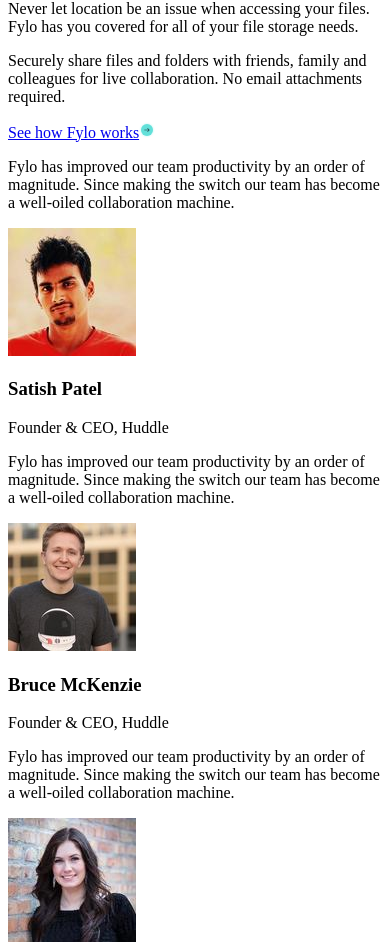
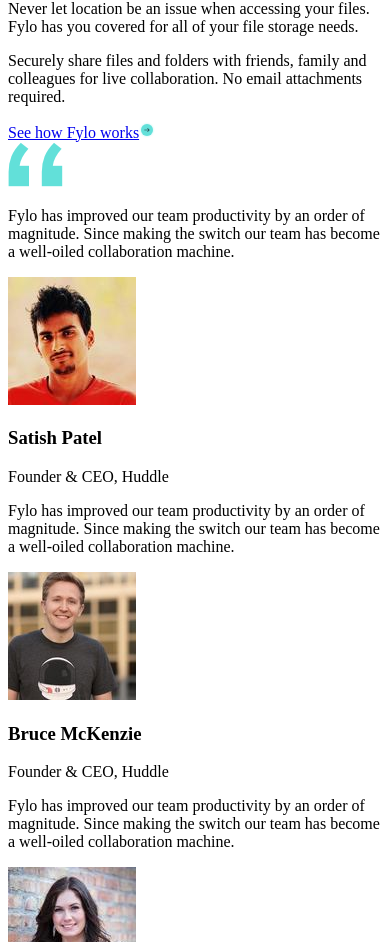
Before and after one commit to GretaRa/fylo, a JavaScript app: page / in a window 390 px wide. Shown: the part 2354-3296 px from the top of the page. Built offline with nearby package versions, Linux system fonts and the light colour scheme; the HTML template or start-up script is replaced by a standard one.

Commit message:
Update responsiveness

```diff
--- a/src/components/MotivationSection.js
+++ b/src/components/MotivationSection.js
@@ -3,10 +3,10 @@
 
 const MotivationSection = () => {
 	return (
-		<div className="bg-primary-main flex flex-col md:flex-row items-center justify-center px-10 py-32 gap-16">
+		<div className="bg-primary-main flex flex-col lg:flex-row items-center justify-center px-10 py-32 gap-16">
 			<img src={Illustration} alt="collaboration" />
 			<div className="flex flex-col items-start gap-5">
-				<h1 className="max-w-md text-lg md:text-4xl font-special font-bold">
+				<h1 className="max-w-md text-2xl md:text-4xl font-special font-bold">
 					Stay productive, wherever you are
 				</h1>
 				<p className="max-w-lg text-sm md:text-base">
--- a/src/components/Review.js
+++ b/src/components/Review.js
@@ -1,7 +1,7 @@
 const Review = ({ review }) => {
 	const { body, image, name, title } = review;
 	return (
-		<div className="bg-primary-testimonials p-7 flex flex-col gap-5 rounded-md shadow-md shadow-primary-intro">
+		<div className="bg-primary-testimonials p-7 flex flex-col gap-5 rounded-md shadow-md shadow-primary-intro z-50">
 			<p className="text-sm max-w-xs">{body}</p>
 			<div className="flex gap-3">
 				<img className="rounded-full w-8 h-8" src={image} alt={name} />
--- a/src/components/ReviewGrid.js
+++ b/src/components/ReviewGrid.js
@@ -2,11 +2,14 @@
 import Profile1 from "../images/profile-1.jpg";
 import Profile2 from "../images/profile-2.jpg";
 import Profile3 from "../images/profile-3.jpg";
+import BgQuotes from "../images/bg-quotes.png";
 
 const ReviewGrid = () => {
 	return (
-		<div className="bg-primary-main flex flex-col items-center justify-around md:gap-10 px-[10%] pb-80">
-			<div className="flex flex-col md:flex-row gap-8 md:gap-16">
+		<div className="bg-primary-main flex flex-col items-center justify-around lg:gap-10 px-[10%] pb-80">
+			<div className="flex flex-col lg:flex-row gap-8 lg:gap-16">
+				<div className="relative z-10">
+					<img className="absolute -top-9 -left-3 -z-10" src={BgQuotes} alt="" />
 					<Review
 						review={{
 							body: "Fylo has improved our team productivity by an order of magnitude. Since making the switch our team has become a well-oiled collaboration machine.",
@@ -15,6 +18,8 @@
 							title: "Founder & CEO, Huddle",
 						}}
 					/>
+				</div>
+
 				<Review
 					review={{
 						body: "Fylo has improved our team productivity by an order of magnitude. Since making the switch our team has become a well-oiled collaboration machine.",
```
Lines whose indentation alone changed are shown as unchanged.
